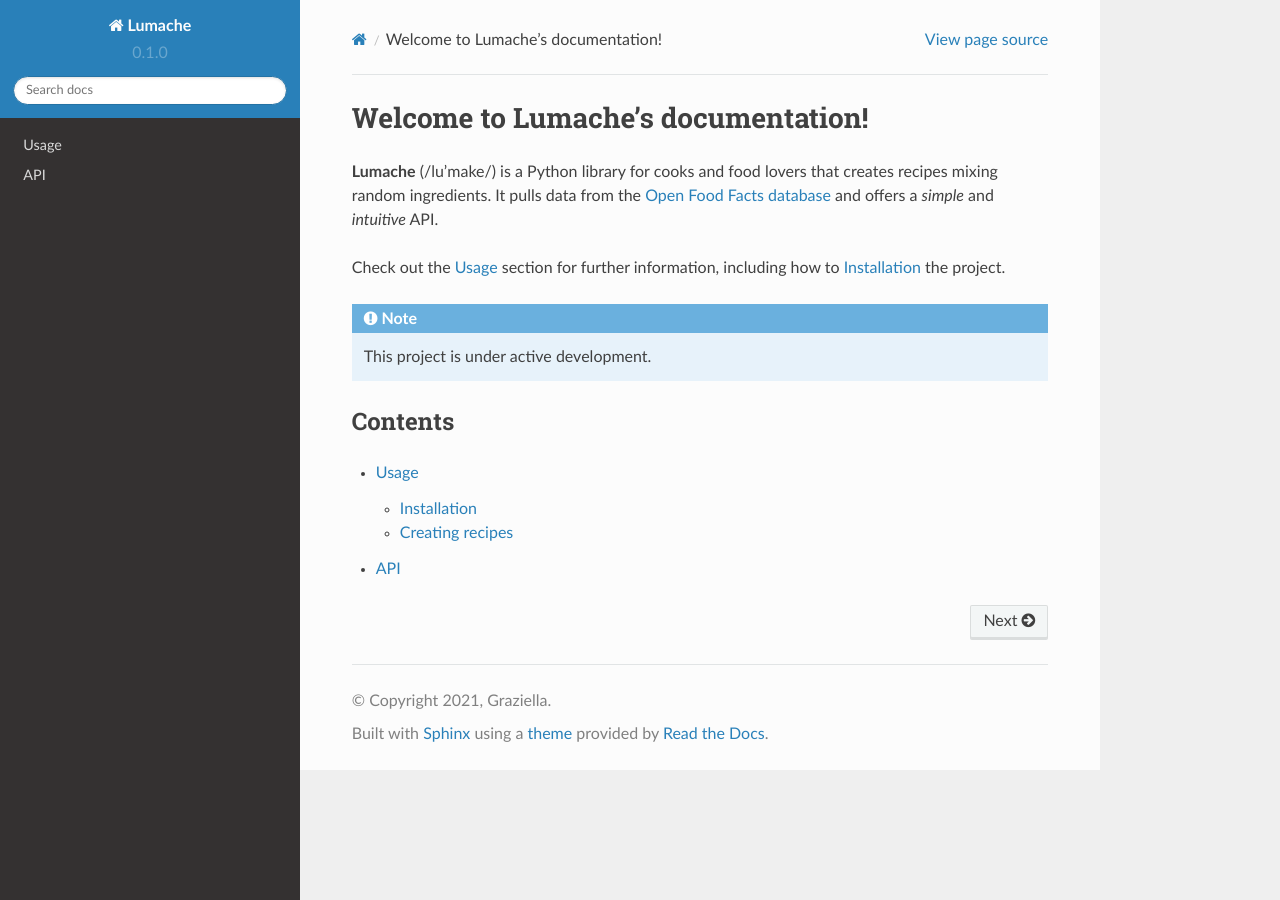
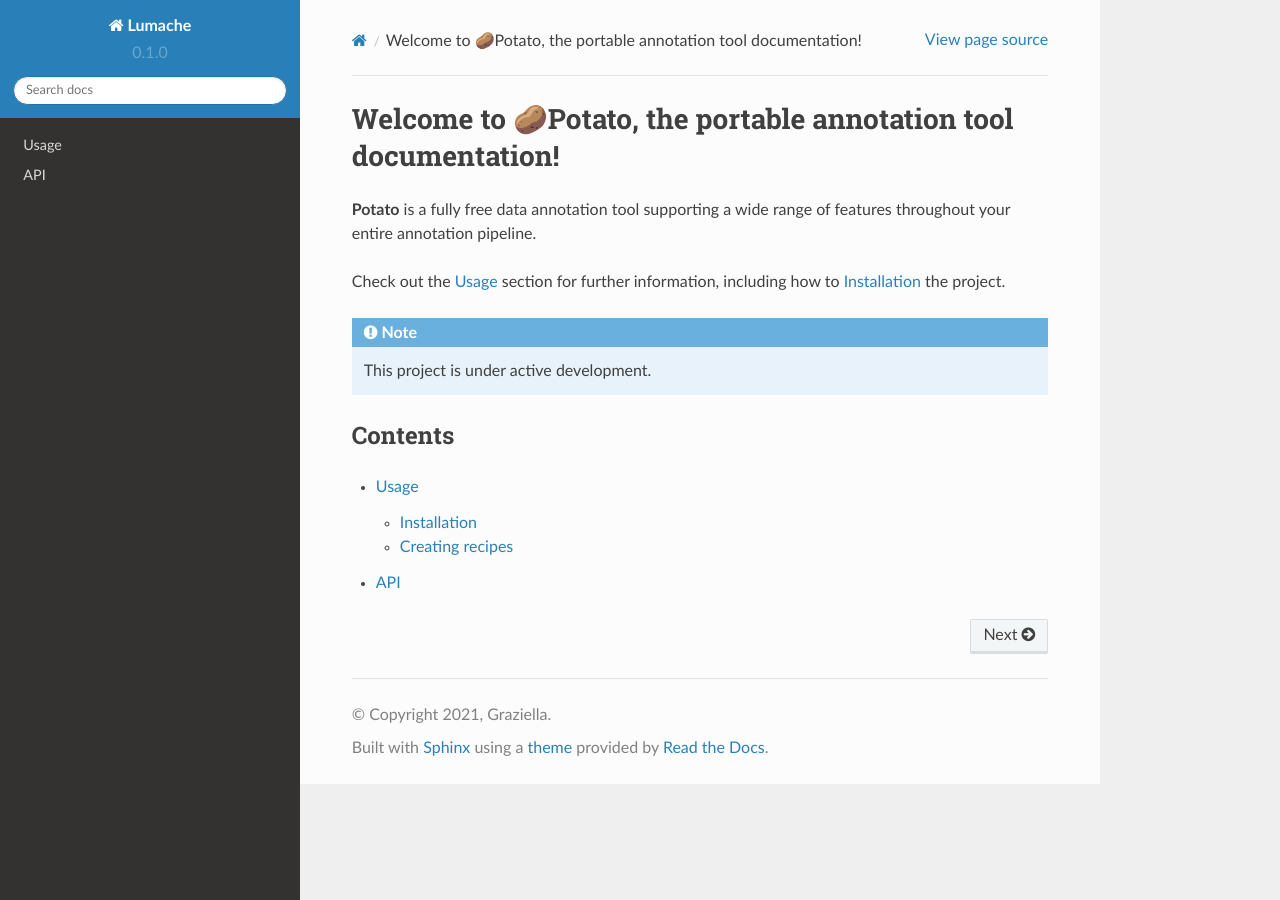
Before and after one commit to Jiaxin-Pei/potato-tutorial, a Sphinx documentation site: the page built from docs/source/index.rst, in a window 1280 px wide. Built offline with Sphinx 7.4.7 and the Read the Docs theme 2.0.0, drawn with Linux system fonts in a browser that asks for light colours.

Commit message:
Update index.rst

```diff
--- a/docs/source/index.rst
+++ b/docs/source/index.rst
@@ -1,10 +1,8 @@
-Welcome to Lumache's documentation!
+Welcome to 🥔Potato, the portable annotation tool documentation!
 ===================================
 
-**Lumache** (/lu'make/) is a Python library for cooks and food lovers
-that creates recipes mixing random ingredients.
-It pulls data from the `Open Food Facts database <https://world.openfoodfacts.org/>`_
-and offers a *simple* and *intuitive* API.
+**Potato** is a fully free data annotation tool supporting a wide range of features throughout your
+entire annotation pipeline.
 
 Check out the :doc:`usage` section for further information, including
 how to :ref:`installation` the project.
```
